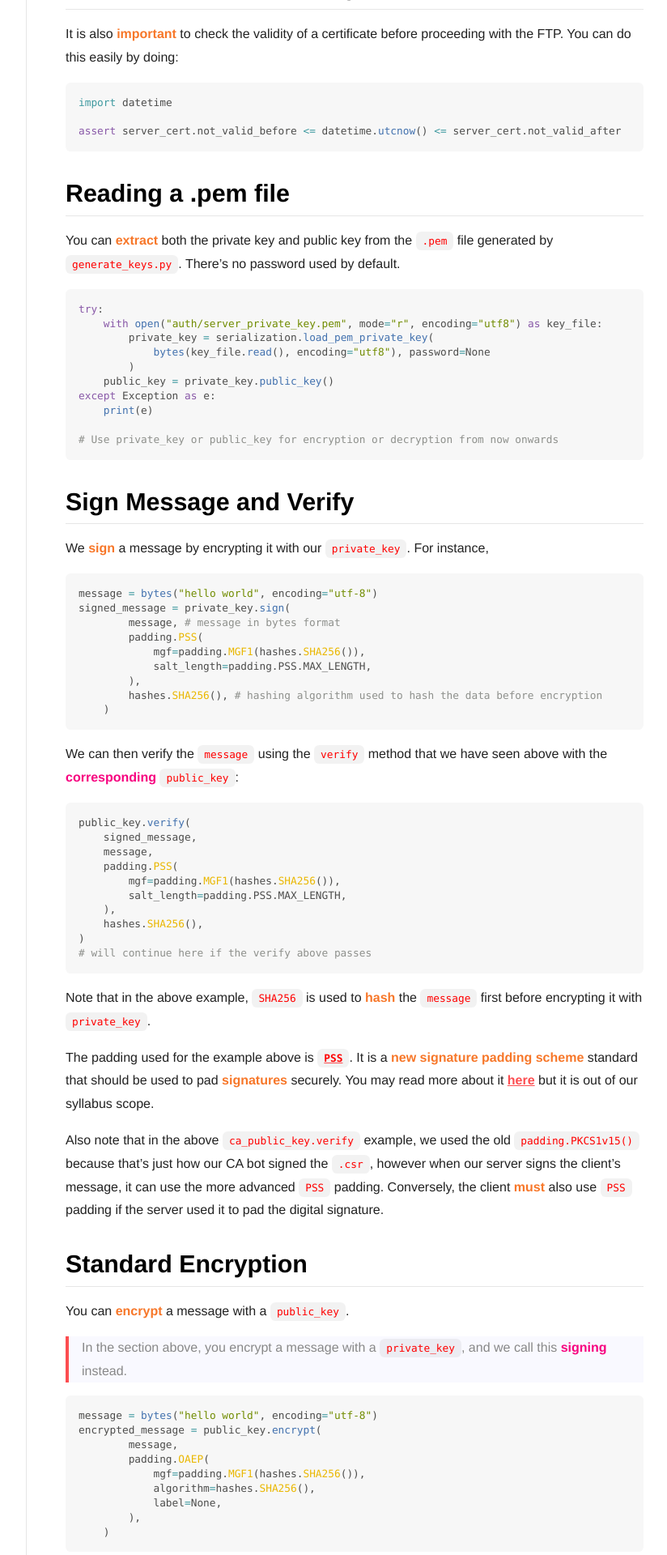
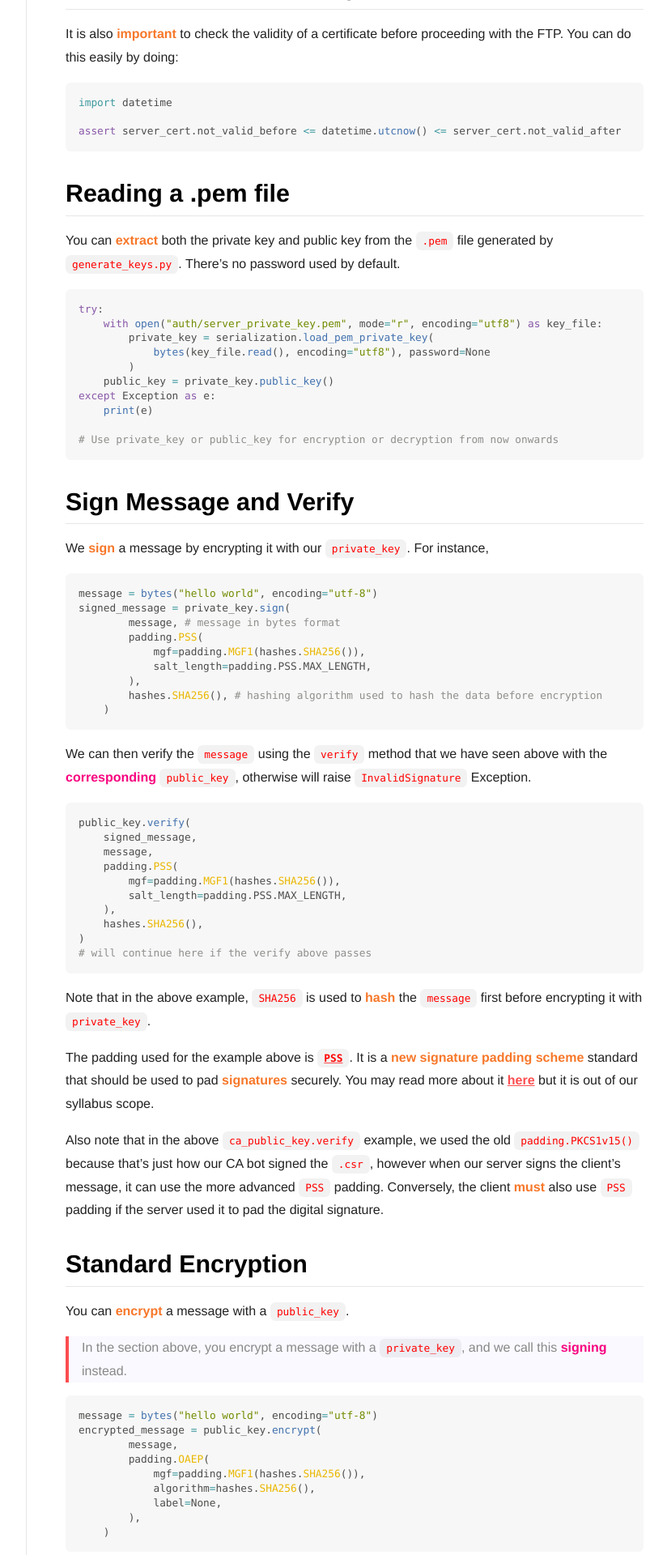
Before and after one commit to natalieagus/50005-2023, a Jekyll site: the page built from _assignments/pa2_5_pythoncrypto.md, in a window 1280 px wide. Shown: the part 2424-4344 px from the top of the page at 81% size, without its empty margins (217-1041 px from the left). Built offline with Jekyll 4.4.1, drawn with Linux system fonts in a browser that asks for light colours; nearby versions of some CDN libraries.

Commit message:
feat: add invalidsig exception

````diff
--- a/_assignments/pa2_5_pythoncrypto.md
+++ b/_assignments/pa2_5_pythoncrypto.md
@@ -121,7 +121,7 @@ signed_message = private_key.sign(
     )
 ```
 
-We can then verify the `message` using the `verify` method that we have seen above with the <span style="color:#f7007f;"><b>corresponding</b></span> `public_key`:
+We can then verify the `message` using the `verify` method that we have seen above with the <span style="color:#f7007f;"><b>corresponding</b></span> `public_key`, otherwise will raise `InvalidSignature` Exception.
 ```python
 public_key.verify(
     signed_message,
````
